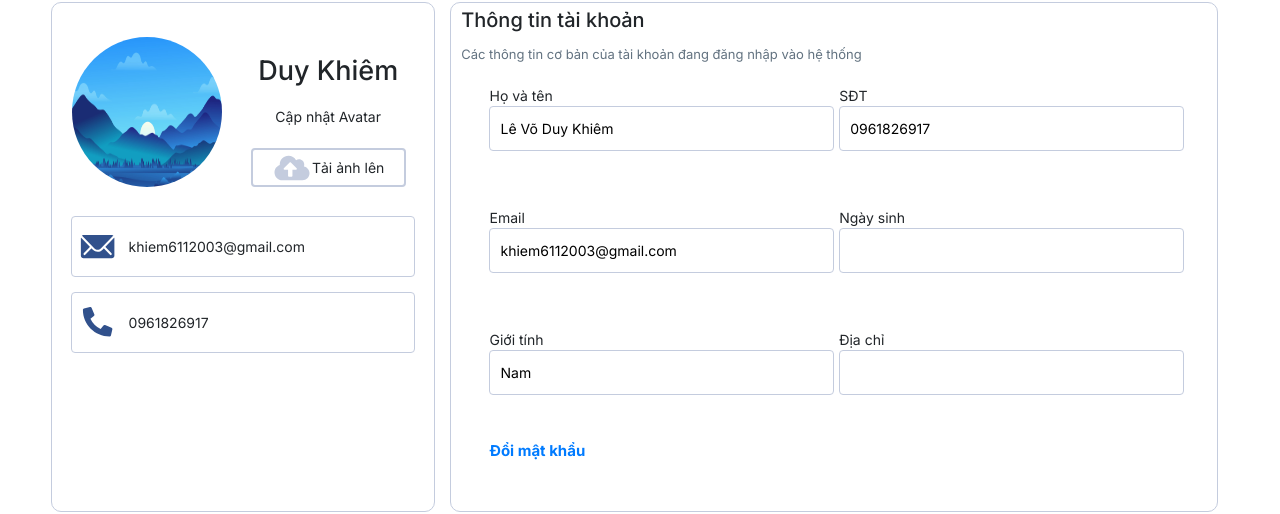
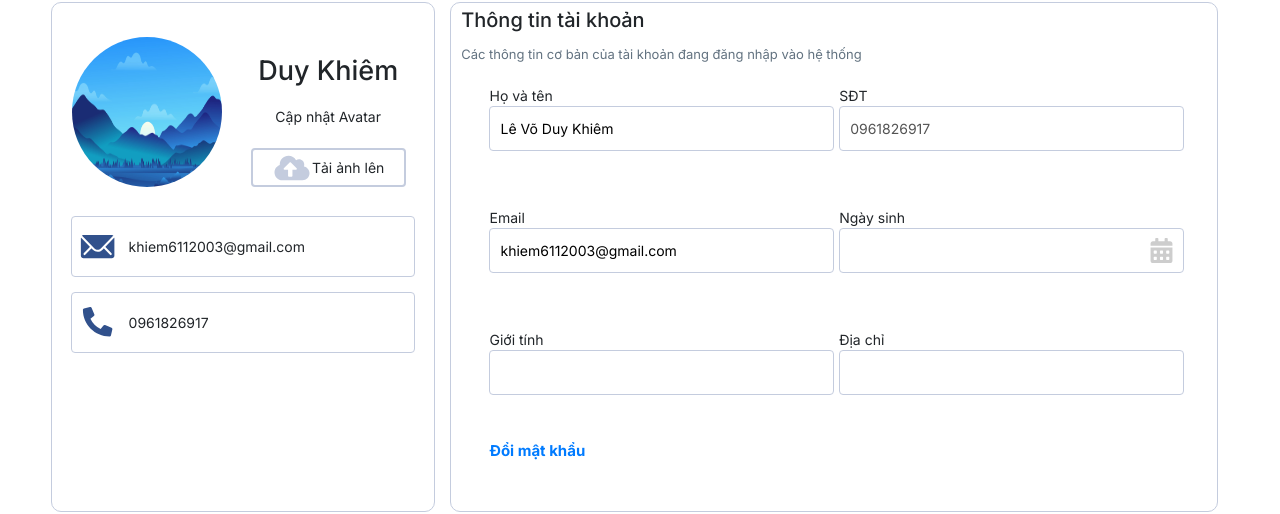
Before and after one commit to phamtuankietuit/Bookstore, a React (Create React App) app: page /profile in a window 1280 px wide. Shown: the part 163-677 px from the top of the page. Built offline with nearby package versions, Linux system fonts and the light colour scheme.

Commit message:
them daypicker va chinh sua them trang ca nhan

```diff
--- /dev/null
+++ b/src/components/DatePicker/DatePicker.module.scss
@@ -0,0 +1,33 @@
+.container {
+    height: 100%;
+    width: 100%;
+}
+.date-picker {
+    height: 45px;
+    width: 100%;
+    display: flex;
+    align-items: center;
+    justify-content: right;
+}
+.date-picker input {
+    width: 100%;
+    height: 100%;
+    font-size: 14px;
+    border-radius: 4px;
+    border: 1px solid #c4ccde;
+    background: #fff;
+    text-indent: 10px;
+    outline: none;
+}
+.calendar-icon {
+    color: #cdcdcd;
+    height: 25px;
+    width: 25px;
+    position: absolute;
+    margin-right: 10px;
+}
+.daypicker {
+    z-index: 5;
+    position: absolute;
+    background-color: #fff;
+}
--- /dev/null
+++ b/src/components/DatePicker/index.js
@@ -0,0 +1,45 @@
+import { useState } from 'react';
+import { format } from 'date-fns';
+
+import { DayPicker } from 'react-day-picker';
+import 'react-day-picker/dist/style.css';
+import { vi } from 'date-fns/locale';
+import styles from './DatePicker.module.scss';
+import classNames from 'classnames/bind';
+import { FaCalendarAlt } from 'react-icons/fa';
+
+const cx = classNames.bind(styles);
+
+function DatePicker() {
+    const [show, setShow] = useState(false);
+
+    const [date, setDate] = useState('');
+
+    const [dateString, setDateString] = useState('');
+
+    const handleDateString = (date) => {
+        setDate(date);
+        setDateString(format(date, 'dd/MM/yyyy'));
+    };
+
+    return (
+        <div className={cx('container')}>
+            <div className={cx('date-picker')} onClick={(e) => setShow(!show)}>
+                <input type="text" readOnly value={dateString}></input>
+                <FaCalendarAlt className={cx('calendar-icon')}></FaCalendarAlt>
+            </div>
+            {show && (
+                <DayPicker
+                    locale={vi}
+                    mode="single"
+                    fromYear={1900}
+                    selected={date}
+                    onSelect={handleDateString}
+                    className={cx('daypicker')}
+                ></DayPicker>
+            )}
+        </div>
+    );
+}
+
+export default DatePicker;
--- a/src/pages/Profile/Profile.module.scss
+++ b/src/pages/Profile/Profile.module.scss
@@ -55,6 +55,7 @@
     display: flex;
     flex-direction: column;
 }
+//input thêm ảnh
 .input-file {
     height: 45px;
     width: 90%;
@@ -65,6 +66,9 @@
     display: flex;
     justify-content: center;
     align-items: center;
+}
+.input-file input {
+    cursor: pointer;
 }
 .profile-tag {
     width: 90%;
@@ -97,8 +101,14 @@
     gap: 5px;
 }
 .grid-content {
+    position: relative;
     display: flex;
     flex-direction: column;
+}
+.grid-content p {
+    font-size: 14px;
+    height: fit-content;
+    width: 100%;
 }
 .text-inp {
     width: 100%;
@@ -110,12 +120,12 @@
     font-size: 14px;
     &:hover {
         border-radius: 4px;
-        border: 2px solid #555555;
+        border: 1px solid #555555;
         background: #fff;
     }
     &:focus {
         border-radius: 4px;
-        border: 2px solid #007bff;
+        border: 1px solid #007bff;
         background: #fff;
     }
     outline: none;
@@ -205,11 +215,13 @@
     height: 28px;
     width: 40px;
     color: #c4ccde;
+    cursor: pointer;
 }
 .input-file p {
     font-size: 14px;
     height: fit-content;
     width: fit-content;
+    cursor: pointer;
 }
 .input-file input {
     opacity: 0;
@@ -248,11 +260,7 @@
     width: 100%;
     color: #637381;
 }
-.grid-content p {
-    font-size: 14px;
-    height: fit-content;
-    width: 100%;
-}
+
 .changepass-container p {
     width: fit-content;
     color: #007bff;
@@ -271,3 +279,28 @@
     width: 90%;
     height: fit-content;
 }
+//dropdown giới tính
+.options {
+    width: 100%;
+    height: 70px;
+    position: absolute;
+    margin-top: 70px;
+}
+.options ul {
+    height: 100%;
+    background-color: #fff;
+    box-shadow: rgba(0, 0, 0, 0.24) 0px 3px 8px;
+    padding-left: 10px;
+    display: flex;
+    justify-content: center;
+    flex-direction: column;
+}
+.options ul li {
+    font-size: 14px;
+    list-style: none;
+    text-indent: 0px;
+    &:hover {
+        background-color: #f5faff;
+        cursor: pointer;
+    }
+}
--- a/src/pages/Profile/index.js
+++ b/src/pages/Profile/index.js
@@ -6,6 +6,7 @@ import { FaCloudUploadAlt } from 'react-icons/fa';
 import { IoIosMail } from 'react-icons/io';
 import { FaPhoneAlt } from 'react-icons/fa';
 import { useState, useRef } from 'react';
+import DatePicker from '~/components/DatePicker';
 
 const cx = classNames.bind(styles);
 
@@ -17,6 +18,12 @@ function Profile() {
         const file = event.target.files[0];
         setImage(event.target.files[0]);
     };
+    //đổi giới tính
+    const [gender, SetGender] = useState('');
+    //mở tắt dropdown
+
+    const [showDropdown, setShowDropDown] = useState(false);
+
     //mở, tắt đổi mật khẩu
     const [show, setShow] = useState(false);
     return (
@@ -88,8 +95,8 @@ function Profile() {
                                 <input
                                     className={cx('text-inp')}
                                     type="text"
+                                    disabled
                                     value={'0961826917'}
-                                    readOnly
                                 ></input>
                             </div>
                             <div className={cx('grid-content')}>
@@ -102,18 +109,44 @@ function Profile() {
                             </div>
                             <div className={cx('grid-content')}>
                                 <p>Ngày sinh</p>
-                                <input
+                                {/* <input
                                     className={cx('text-inp')}
                                     type="text"
-                                ></input>
+                                ></input> */}
+                                <DatePicker></DatePicker>
                             </div>
                             <div className={cx('grid-content')}>
                                 <p>Giới tính</p>
                                 <input
                                     className={cx('text-inp')}
                                     type="text"
-                                    value={'Nam'}
+                                    value={gender}
+                                    readOnly
+                                    onClick={() =>
+                                        setShowDropDown(!showDropdown)
+                                    }
                                 ></input>
+                                {showDropdown && (
+                                    <div className={cx('options')}>
+                                        <ul>
+                                            <li
+                                                onClick={() => SetGender('Nam')}
+                                            >
+                                                Nam
+                                            </li>
+                                            <li onClick={() => SetGender('Nữ')}>
+                                                Nữ
+                                            </li>
+                                            <li
+                                                onClick={() =>
+                                                    SetGender('Khác')
+                                                }
+                                            >
+                                                Khác
+                                            </li>
+                                        </ul>
+                                    </div>
+                                )}
                             </div>
                             <div className={cx('grid-content')}>
                                 <p>Địa chỉ</p>
@@ -147,8 +180,8 @@ function Profile() {
                             <input
                                 className={cx('text-inp')}
                                 type="text"
+                                disabled
                                 value={'0961826917'}
-                                readOnly
                             ></input>
                         </div>
                         <div className={cx('grid-content')}>
```
